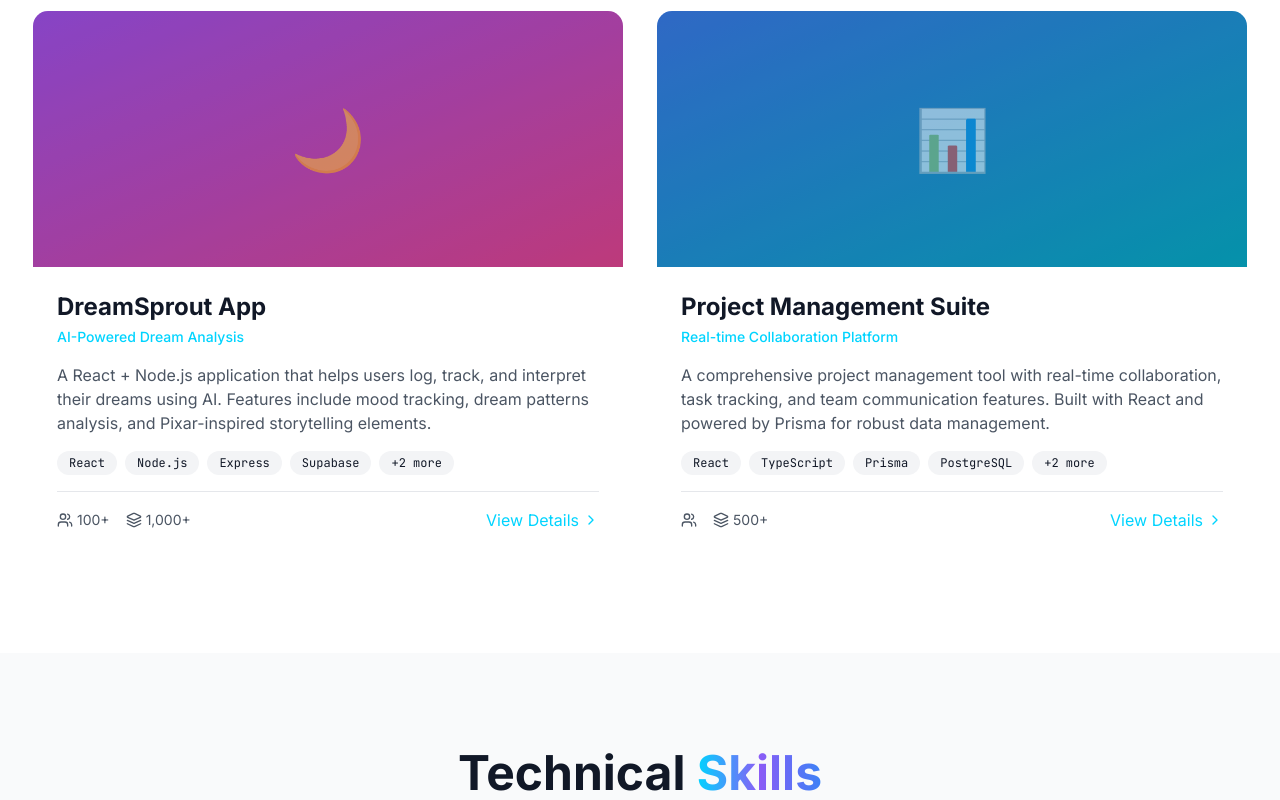
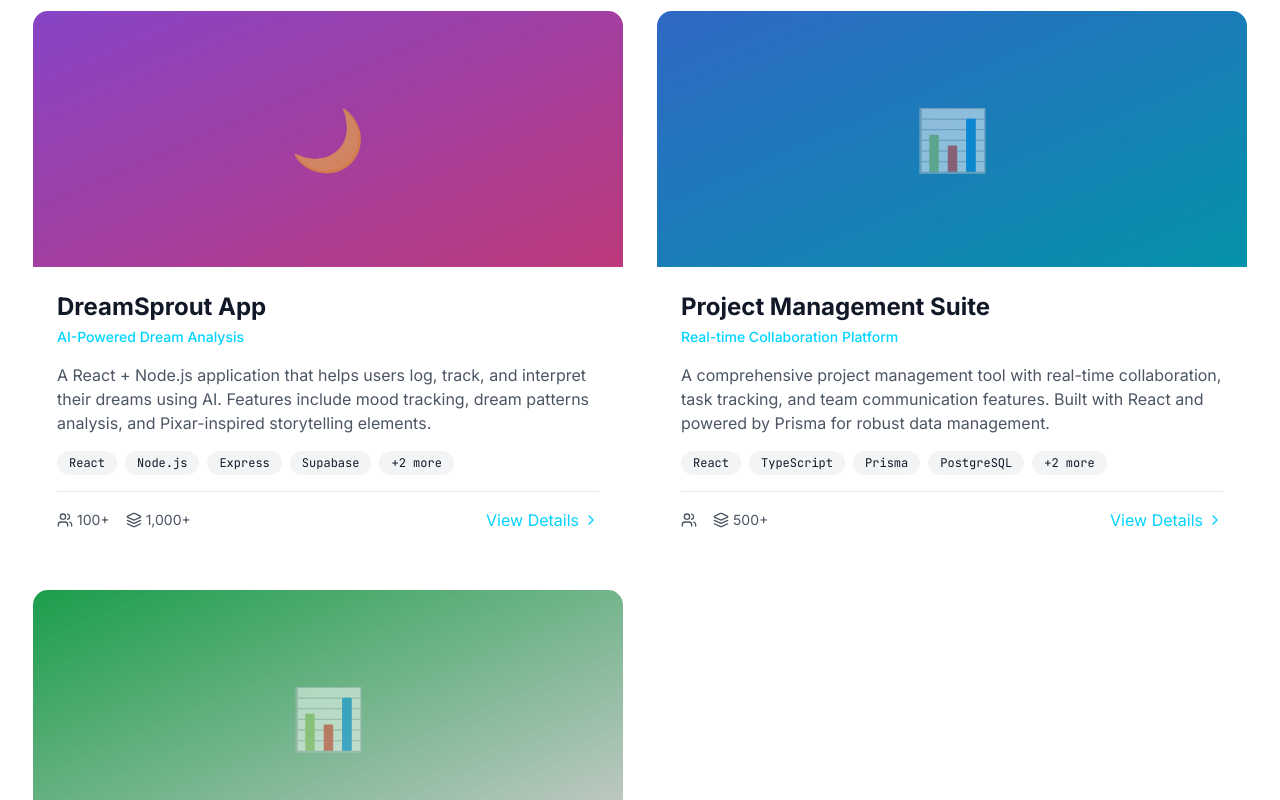
Before and after one commit to timfmjones/tim-jones-portfolio, a Next.js app: page / in a window 1280 px wide. Shown: the part 2000-2800 px from the top of the page. Built offline with nearby package versions, Linux system fonts and the light colour scheme.

Commit message:
nhl project

```diff
--- a/components/Projects.tsx
+++ b/components/Projects.tsx
@@ -54,6 +54,30 @@ const projects = [
     liveLink: 'https://projecthub.app',
     githubLink: 'https://github.com/timfmjones/project-manager-frontend',
     color: 'from-blue-500 to-cyan-500',
+  },
+  {
+    id: 3,
+    title: 'NHL Simulation Model',
+    subtitle: 'Discrete Event Simulation Model for NHL',
+    description: 'A sophisticated Discrete Event Simulation (DES) system that models NHL hockey games using real team statistics from the 2024 season.',
+    longDescription: 'A sophisticated Discrete Event Simulation (DES) system that models NHL hockey games using real team statistics from the 2024 season. The simulation incorporates player performance metrics, team strategies, and game dynamics to provide realistic outcomes and insights.',
+    image: '/images/project-management.png', // Add your image
+    tech: ['React', 'TypeScript', 'Prisma', 'PostgreSQL', 'Socket.io', 'Redis'],
+    features: [
+      'Core Simulation Engine in Python',
+      'Statistics Tracking and Visualization',
+      'Predictive Analytics with Machine Learning',
+      'Batch processing for large-scale simulations',
+      'Result visualization through interactive dashboards',
+    ],
+    stats: {
+      teams: '50+',
+      tasks: '500+',
+      uptime: '99.9%',
+    },
+    liveLink: 'https://projecthub.app',
+    githubLink: 'https://github.com/timfmjones/NHL-simulation-model#',
+    color: 'from-green-500 to-forest-500',
   },
 ]
 
```
